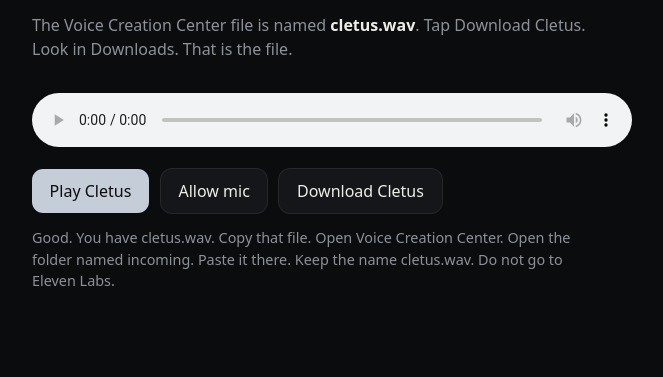
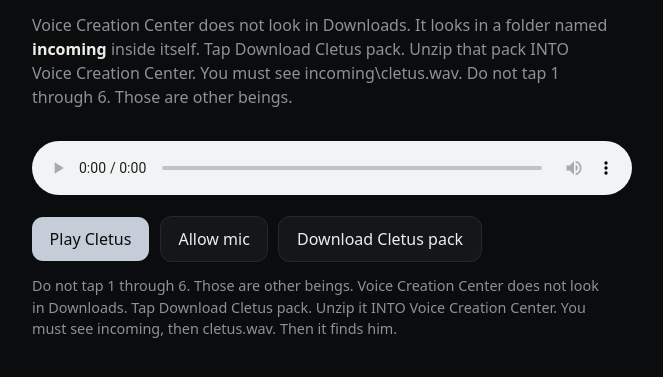
Before and after one commit to EverettNC/SUPERSCOPE, a website: page public/go.html in a window 1280 px wide. Shown: the part 125-502 px from the top of the page, without its empty margins (308-971 px from the left). Drawn offline with Linux system fonts and the light colour scheme.

Commit message:
Cletus pack unzips into Voice Creation Center incoming.

```diff
--- a/command.json
+++ b/command.json
@@ -1 +1 @@
-{"action":"speak","id":"got-wav-1","code":"YRK1-HELP","text":"Good. You have cletus.wav. Copy that file. Open Voice Creation Center. Open the folder named incoming. Paste it there. Keep the name cletus.wav. Do not go to Eleven Labs."}
+{"action":"speak","id":"incoming-pack-1","code":"YRK1-HELP","text":"Do not tap 1 through 6. Those are other beings. Voice Creation Center does not look in Downloads. Tap Download Cletus pack. Unzip it INTO Voice Creation Center. You must see incoming, then cletus.wav. Then it finds him."}
--- a/public/go.html
+++ b/public/go.html
@@ -24,12 +24,12 @@ button, a.btn { font: inherit; cursor:pointer; border:0; border-radius:.7rem; mi
 <div class="wrap">
   <p class="brand">Scope</p>
   <h1>Cletus is here.</h1>
-  <p>The Voice Creation Center file is named <strong style="color:var(--fg)">cletus.wav</strong>. Tap Download Cletus. Look in Downloads. That is the file.</p>
+  <p>Voice Creation Center does not look in Downloads. It looks in a folder named <strong style="color:var(--fg)">incoming</strong> inside itself. Tap Download Cletus pack. Unzip that pack INTO Voice Creation Center. You must see incoming\cletus.wav. Do not tap 1 through 6. Those are other beings.</p>
   <audio id="player" controls preload="auto" src="https://raw.githubusercontent.com/EverettNC/SUPERSCOPE/main/public/cletus/cletus.wav" style="width:100%;margin-top:1rem"></audio>
   <div class="row">
     <button class="primary" type="button" id="play" onclick="playCletus()">Play Cletus</button>
     <button class="secondary" type="button" id="mic" onclick="startEar()">Allow mic</button>
-    <a class="btn secondary" href="https://raw.githubusercontent.com/EverettNC/SUPERSCOPE/main/public/cletus/cletus.wav" download="cletus.wav">Download Cletus</a>
+    <a class="btn secondary" href="https://raw.githubusercontent.com/EverettNC/SUPERSCOPE/main/public/cletus/cletus-voice.zip" download="cletus-voice.zip">Download Cletus pack</a>
   </div>
   <p id="log"></p>
 </div>
@@ -96,7 +96,7 @@ function poll() {
     .then(function () { setTimeout(poll, 2000); });
 }
 poll();
-say("New page. Unmute. Tap Allow mic. Then talk.");
+say("Do not tap 1 through 6. Unzip the Cletus pack into Voice Creation Center. You must see a folder named incoming.");
 </script>
 </body>
 </html>
```
Also changed, not shown: 1 other file.
